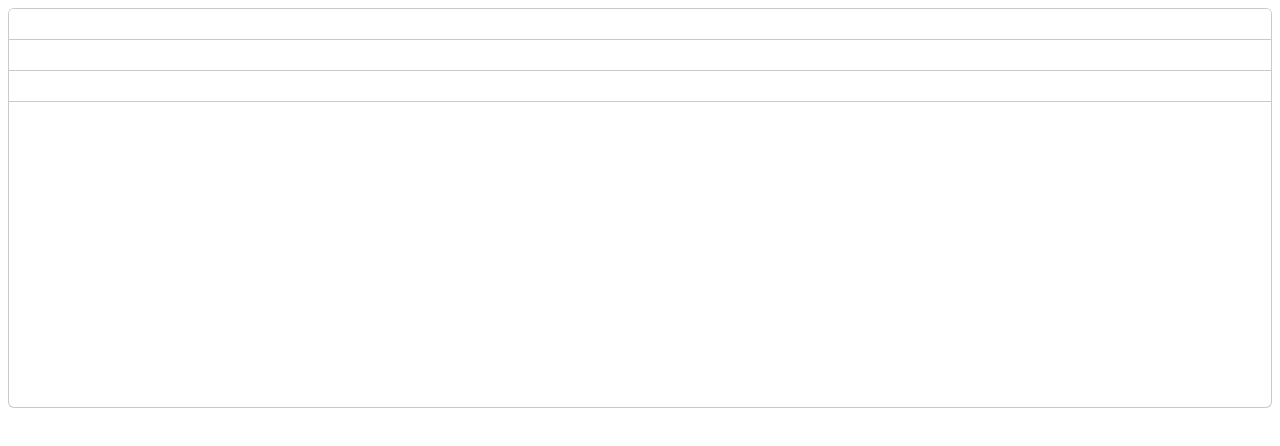
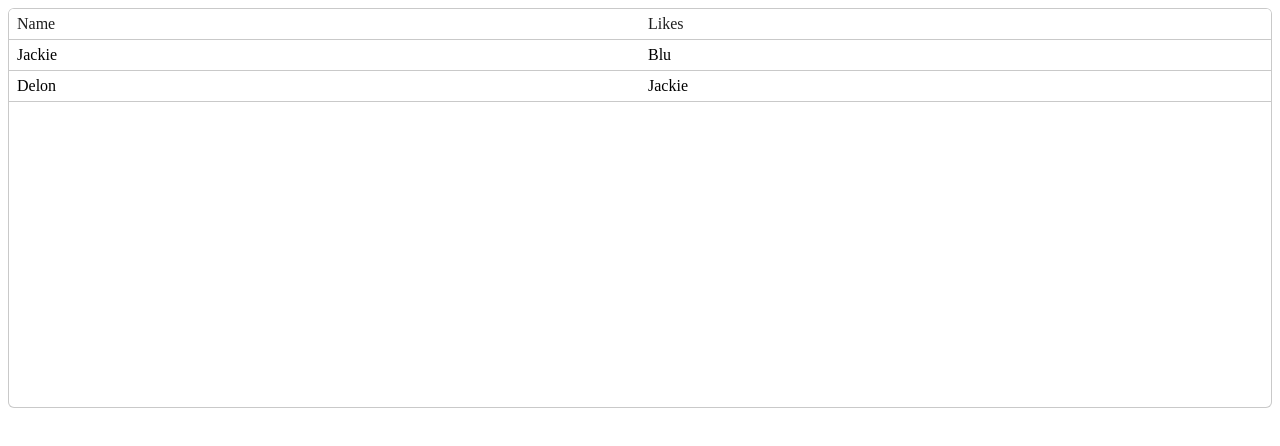
Before and after one commit to delonnewman/dragnet-components, a website: page index.html in a window 1280 px wide. Drawn offline with Linux system fonts and the light colour scheme.

Commit message:
export vaadin-grid

```diff
--- a/index.html
+++ b/index.html
@@ -9,12 +9,12 @@
     <script type="module" src="build/dragnet-components.js"></script>
 </head>
 <body>
-    <dragnet-grid>
-        <dragnet-grid-column header="Name" path="name"></dragnet-grid-column>
-        <dragnet-grid-column header="Likes" path="likes"></dragnet-grid-column>
-    </dragnet-grid>
+    <vaadin-grid>
+        <vaadin-grid-column header="Name" path="name"></vaadin-grid-column>
+        <vaadin-grid-column header="Likes" path="likes"></vaadin-grid-column>
+    </vaadin-grid>
     <script>
-     const grid = document.querySelector('dragnet-grid');
+     const grid = document.querySelector('vaadin-grid');
      grid.items = [
          { name: "Jackie", likes: "Blu" },
          { name: "Delon", likes: "Jackie" },
--- a/src/dragnet/grid-column.ts
+++ b/src/dragnet/grid-column.ts
@@ -1,6 +1 @@
-import { GridColumn as VaadinGridColumn } from "@vaadin/grid/src/vaadin-grid-column";
-import { customElement } from "lit/decorators.js";
-
-@customElement("dragnet-grid-column")
-export class GridColumn extends VaadinGridColumn {
-}
+export * from "@vaadin/grid/src/vaadin-grid-column";
--- a/src/dragnet/grid.ts
+++ b/src/dragnet/grid.ts
@@ -1,6 +1 @@
-import { Grid as VaadinGrid } from "@vaadin/grid";
-import { customElement } from "lit/decorators.js";
-
-@customElement("dragnet-grid")
-export class Grid extends VaadinGrid {
-}
+export * from "@vaadin/grid";
```
Also changed, not shown: build/dragnet-components.js.
